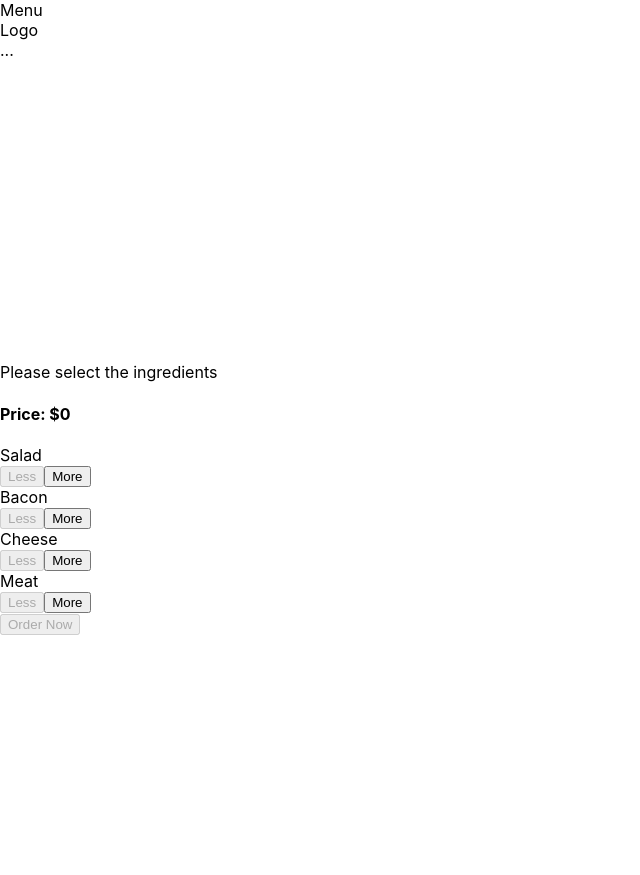
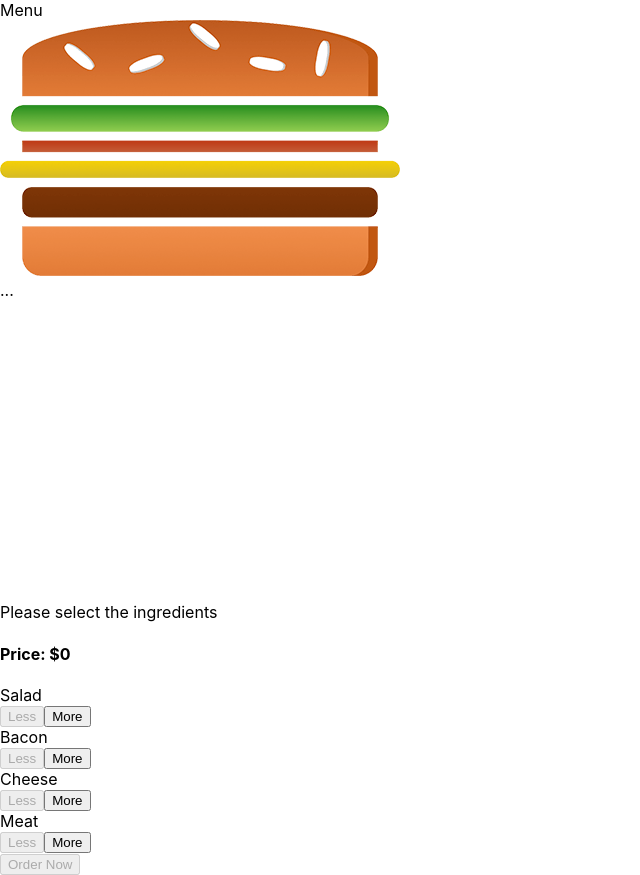
Before and after one commit to theyworker/custom-burger, a React app: page / in a window 1280 px wide. Shown: the whole page, without its empty margins (0-640 px from the left). Before the commit the page ends 800 px from the top, so only its background shows below. Built offline with nearby package versions, Linux system fonts and the light colour scheme.

Commit message:
Logo added

```diff
--- a/src/component/Layout/Layout.css
+++ b/src/component/Layout/Layout.css
@@ -1,4 +1,4 @@
 .Content {
-    margin-top: 16px;
+    margin-top: 72px;
     text-align: center;
 }
--- /dev/null
+++ b/src/component/Logo/Logo.css
@@ -0,0 +1,12 @@
+.Logo{
+    background-color: white;
+    padding: 8px;
+    height: 80%;
+    box-sizing: border-box;
+    border-radius: 5px;
+
+}
+
+.Logo img{
+    height: 100%;
+}
--- /dev/null
+++ b/src/component/Logo/Logo.js
@@ -0,0 +1,12 @@
+import React from 'react';
+import BurgerLogo from '../../assets/images/burgerlogo.png'
+import classes from './Logo.css'
+
+const Logo = (props) => (
+    <div className={classes.Logo}>
+        <img src={BurgerLogo} alt="Burger Logo"></img>
+    </div>
+
+);
+
+export default Logo;
--- a/src/component/Navigation/Toolbar/Toolbar.js
+++ b/src/component/Navigation/Toolbar/Toolbar.js
@@ -1,10 +1,11 @@
 import React from 'react';
 import classes from './Toolbar.css'
+import Logo from '../../Logo/Logo'
 
 const Toolbar = () => (
     <header className={classes.Toolbar}>
         <div>Menu</div>
-        <div>Logo</div>
+        <Logo/>
         <nav>...</nav>
     </header>
 )
```
Also changed, not shown: src/assets/images/burgerlogo.png (added).
